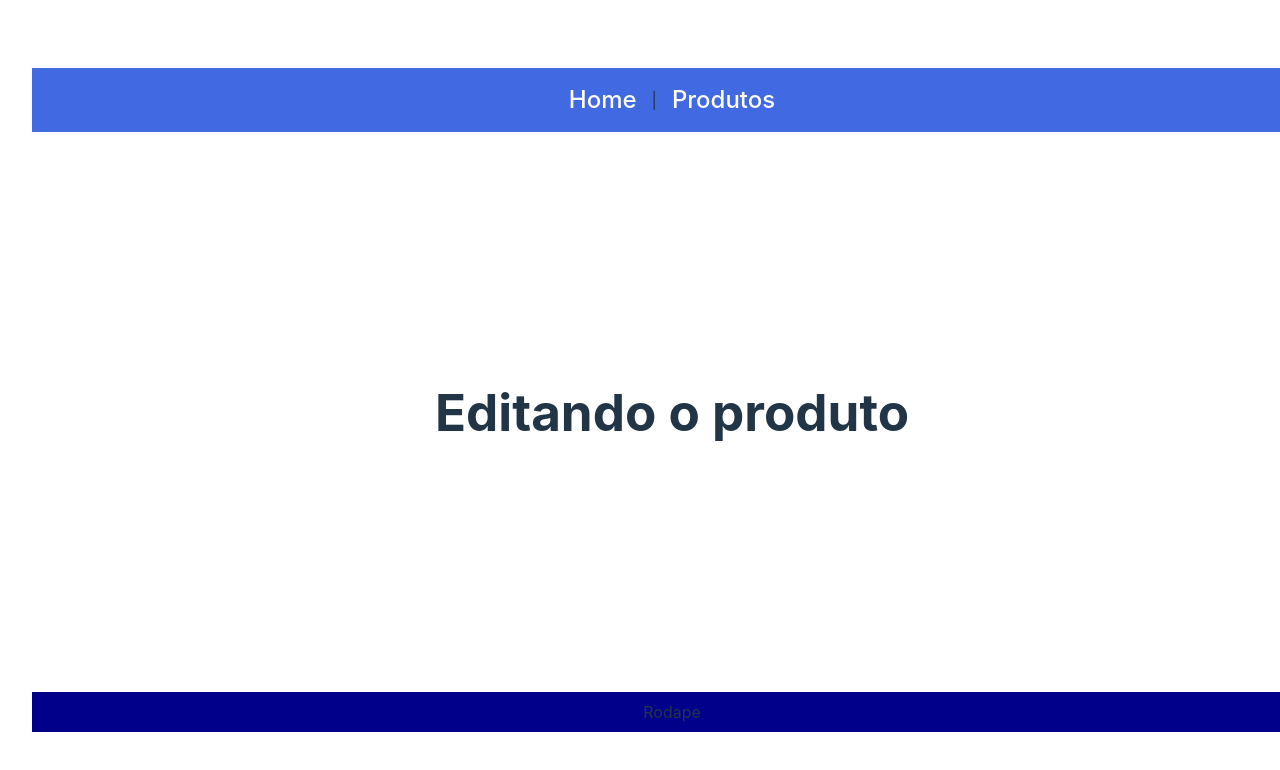
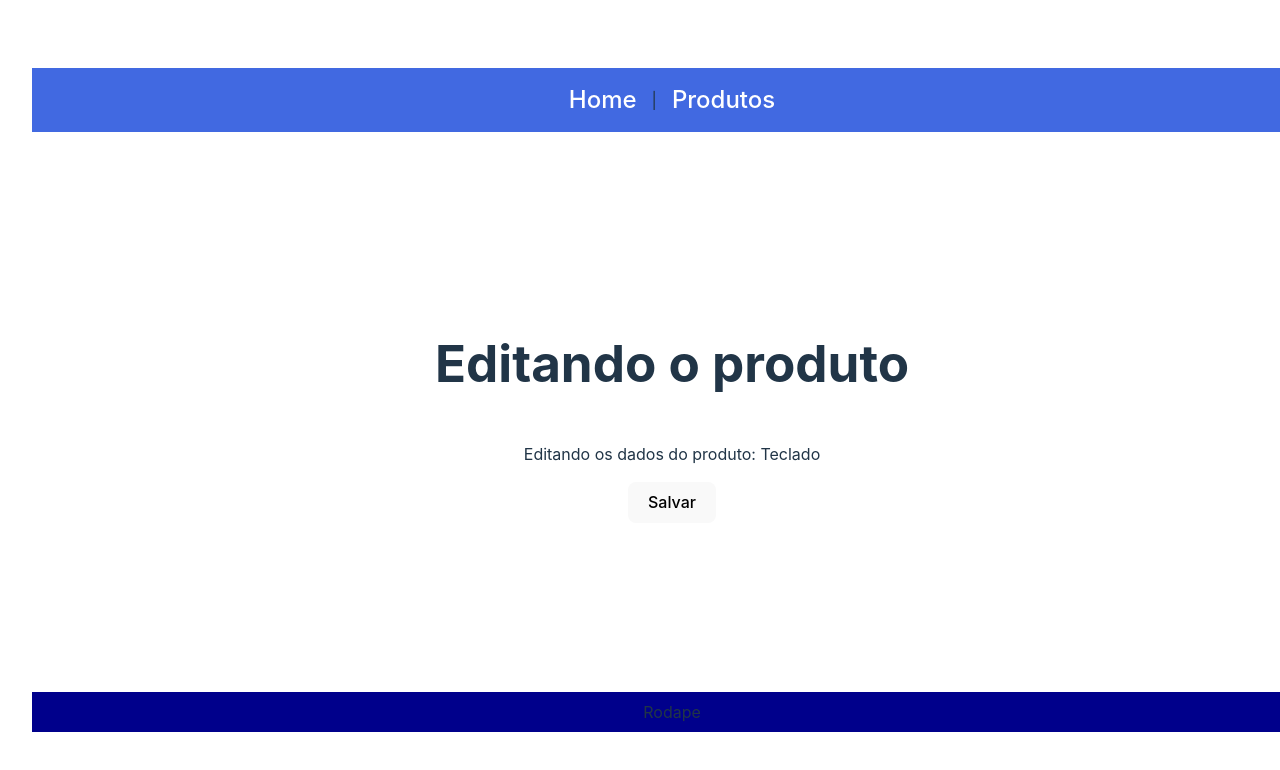
Before and after one commit to LuisMZampar/aula-rotas, a React (Vite) app: page /produtos/editar/1 in a window 1280 px wide. Shown: the top 770 px of the page. Built offline with nearby package versions, Linux system fonts and the light colour scheme.

Commit message:
Passando valores pela URL

```diff
--- a/src/routes/EditarProdutos/Error/index.jsx
+++ b/src/routes/EditarProdutos/Error/index.jsx
@@ -1,7 +1,27 @@
+import { useParams, useNavigate } from "react-router-dom"
+import {ListaProdutos } from "../../../components/ListaProdutos"
+
 export default function EditarProdutos(){
+
+    const lista = ListaProdutos
+    const navegacao = useNavigate()
+    const {id} = useParams()
+
+    const proc = lista.filter(prod => prod.id == id)
+    const produto = proc[0]
+
+    const salvar = ()=>{
+        alert(`Produto: ${produto.nome} editado com sucesso!`)
+        return navegacao(`/produtos`)
+    }
+
+
+
     return(
         <main>
             <h1>Editando o produto</h1>
+            <p>Editando os dados do produto: {produto.nome} </p>
+            <button onClick={salvar}>Salvar</button>
         </main>
     )
 }
```
